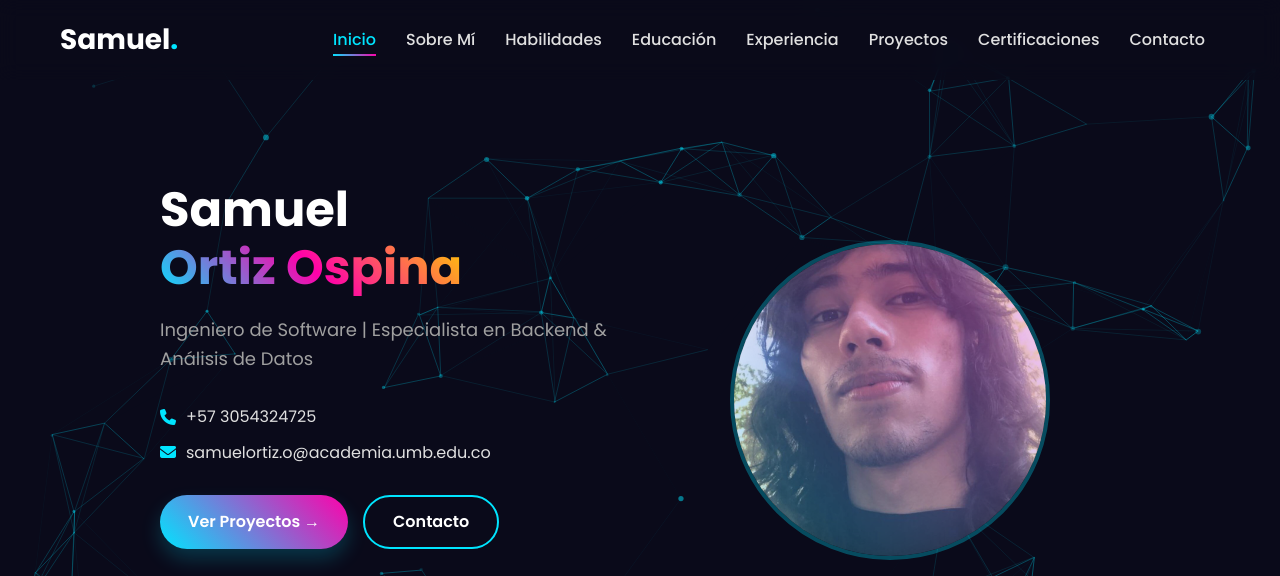
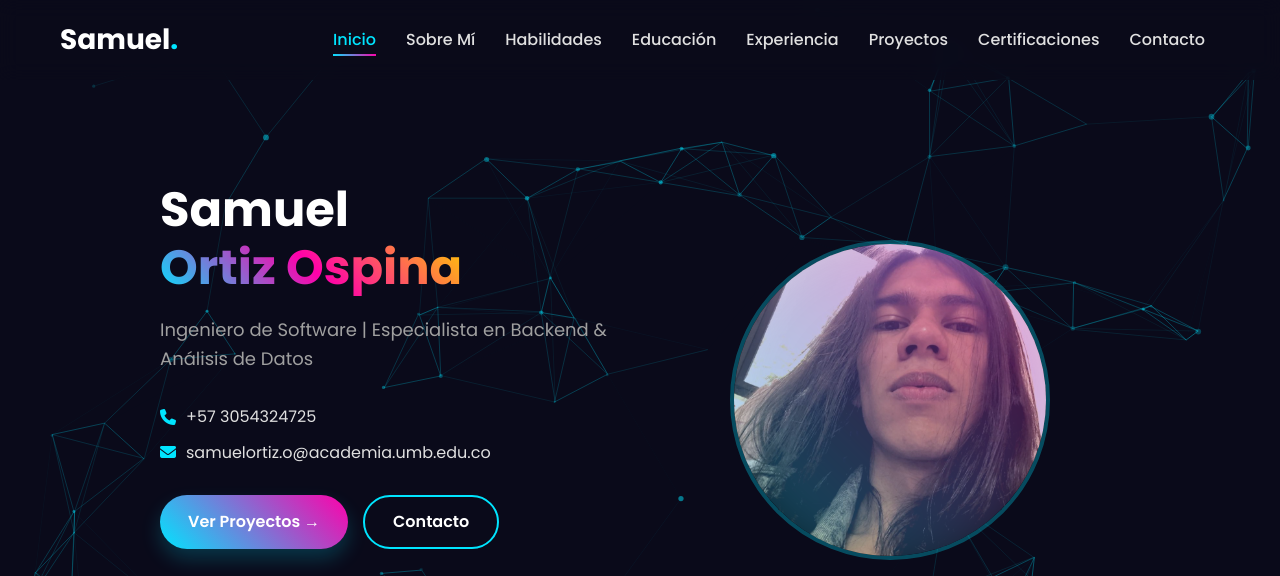
Before and after one commit to SamuelOrtizOspina/SamuelOrtizOspina.github.io, a plain HTML site: page index.html in a window 1280 px wide. Shown: the top 576 px of the page. Drawn offline with nearby package versions, Linux system fonts and the light colour scheme; animation ran at ten frames a second.

Commit message:
Update index.html
Signed-off-by: Samuel Ortiz <samuelortiz.o@academia.umb.edu.co>

```diff
--- a/index.html
+++ b/index.html
@@ -66,7 +66,7 @@
                     </div>
                     <div class="hero-image">
                         <div class="image-container">
-                            <img src="mifoto.jpeg" alt="Samuel Ortiz Ospina, ingeniero de software">
+                            <img src="mifoto.jpg" alt="Samuel Ortiz Ospina, ingeniero de software">
                         </div>
                     </div>
                 </div>
```
